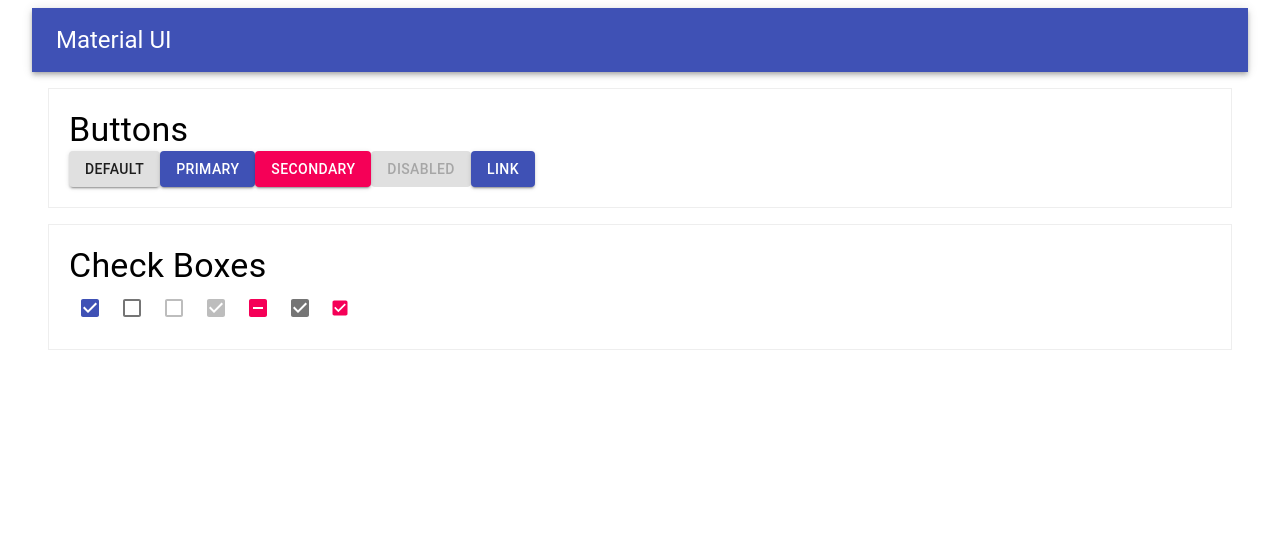
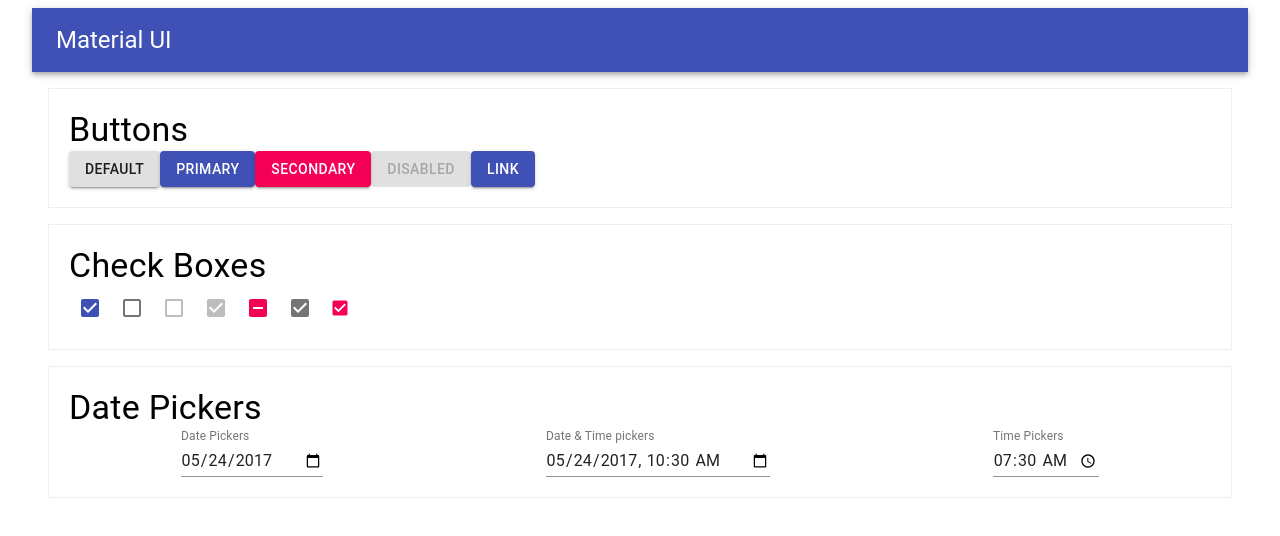
Before and after one commit to K-Sato1995/material-ui-practice, a React (Create React App) app: page / in a window 1280 px wide. Shown: the top 536 px of the page. Built offline with nearby package versions, Linux system fonts and the light colour scheme.

Commit message:
Add date pickers

```diff
--- a/src/App.tsx
+++ b/src/App.tsx
@@ -2,6 +2,7 @@
 import Nav from "./nav";
 import Buttons from "./buttons";
 import CheckBoxes from "./checkBoxes";
+import DatePickers from "./datePickers";
 import Container from "@material-ui/core/Container";
 
 const App: React.FC = () => {
@@ -10,6 +11,7 @@
       <Nav />
       <Buttons />
       <CheckBoxes />
+      <DatePickers />
     </Container>
   );
 };
--- /dev/null
+++ b/src/datePickers/index.tsx
@@ -0,0 +1,56 @@
+import React from "react";
+import { Box, Grid, Typography, TextField } from "@material-ui/core";
+import styled from "styled-components";
+
+const StyledBox = styled(Box)`
+  border: solid 1px ${({ theme }) => theme.borderColor};
+  padding: 20px;
+`;
+
+const DatePickers: React.FC = () => {
+  return (
+    <StyledBox m={2}>
+      <Typography variant="h4">Date Pickers</Typography>
+      <Grid container justify="space-around">
+        <form noValidate>
+          <TextField
+            id="date"
+            label="Date Pickers"
+            type="date"
+            defaultValue="2017-05-24"
+            InputLabelProps={{
+              shrink: true
+            }}
+          />
+        </form>
+        <form noValidate>
+          <TextField
+            id="datetime-local"
+            label="Date & Time pickers"
+            type="datetime-local"
+            defaultValue="2017-05-24T10:30"
+            InputLabelProps={{
+              shrink: true
+            }}
+          />
+        </form>
+        <form noValidate>
+          <TextField
+            id="time"
+            label="Time Pickers"
+            type="time"
+            defaultValue="07:30"
+            InputLabelProps={{
+              shrink: true
+            }}
+            inputProps={{
+              step: 300 // 5 min
+            }}
+          />
+        </form>
+      </Grid>
+    </StyledBox>
+  );
+};
+
+export default DatePickers;
```
